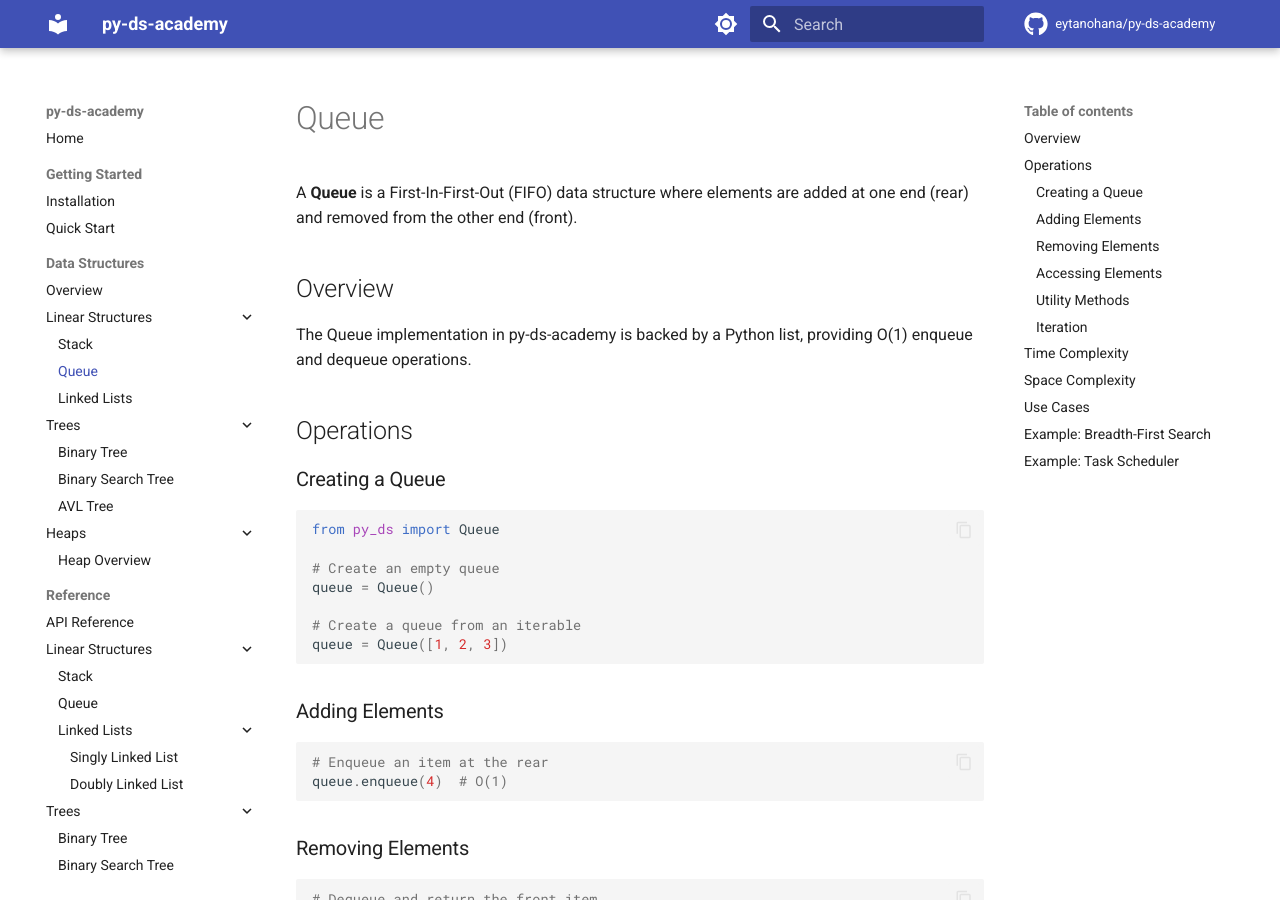
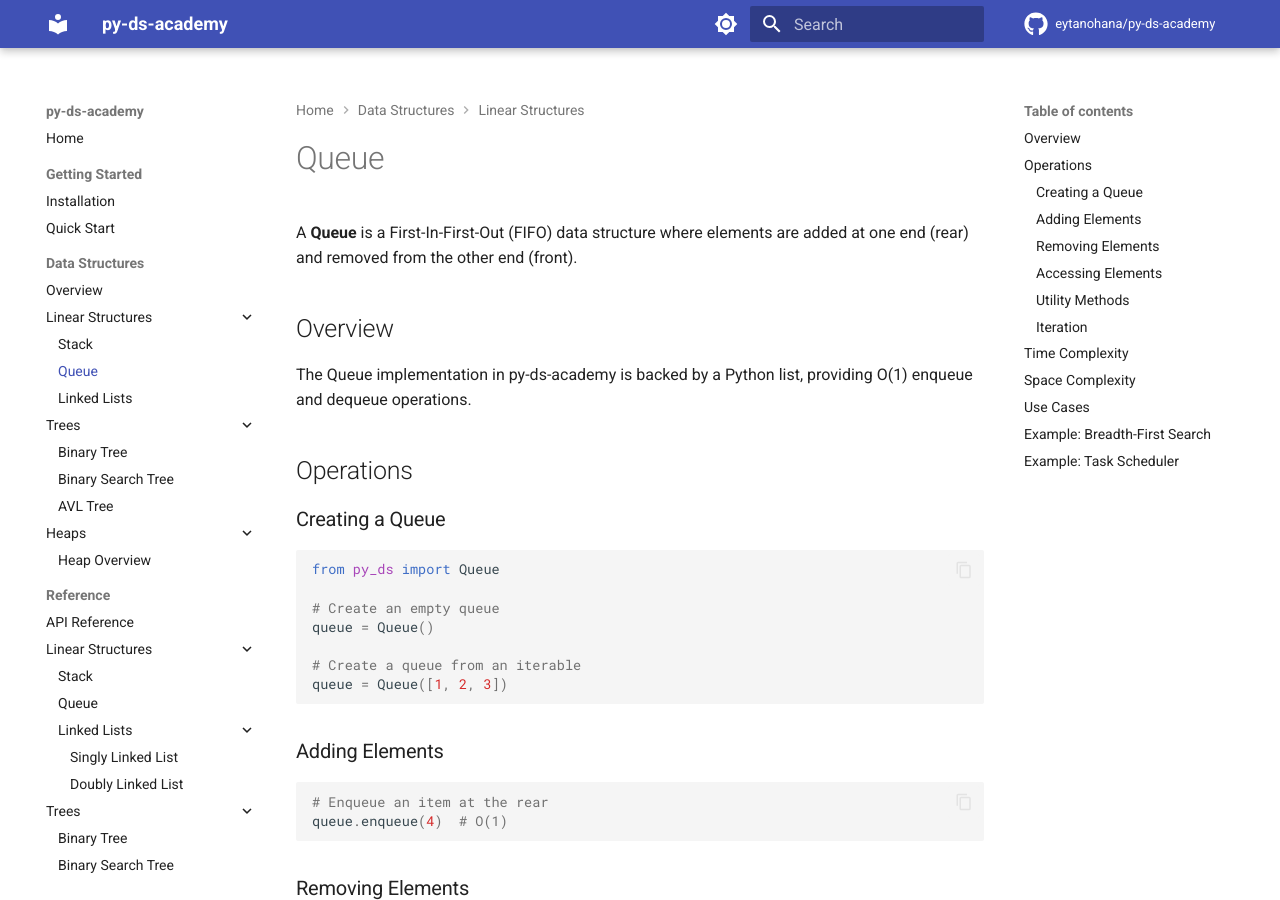
Before and after one commit to eytanohana/py-ds-academy, an MkDocs documentation site: the page built from docs/structures/queue.md, in a window 1280 px wide and 900 px high. Built offline with MkDocs 1.6.1 and Material for MkDocs 9.7.7, drawn with Linux system fonts in a browser that asks for light colours; comment, search, counter and statistics services are not loaded; the version menu is left out.

Commit message:
add path breadcrumbs

```diff
--- a/mkdocs.yml
+++ b/mkdocs.yml
@@ -31,6 +31,7 @@ theme:
     - navigation.tracking
     - navigation.sections
     - navigation.expand
+    - navigation.path
     - navigation.top
     - navigation.indexes
     - search.suggest
```
